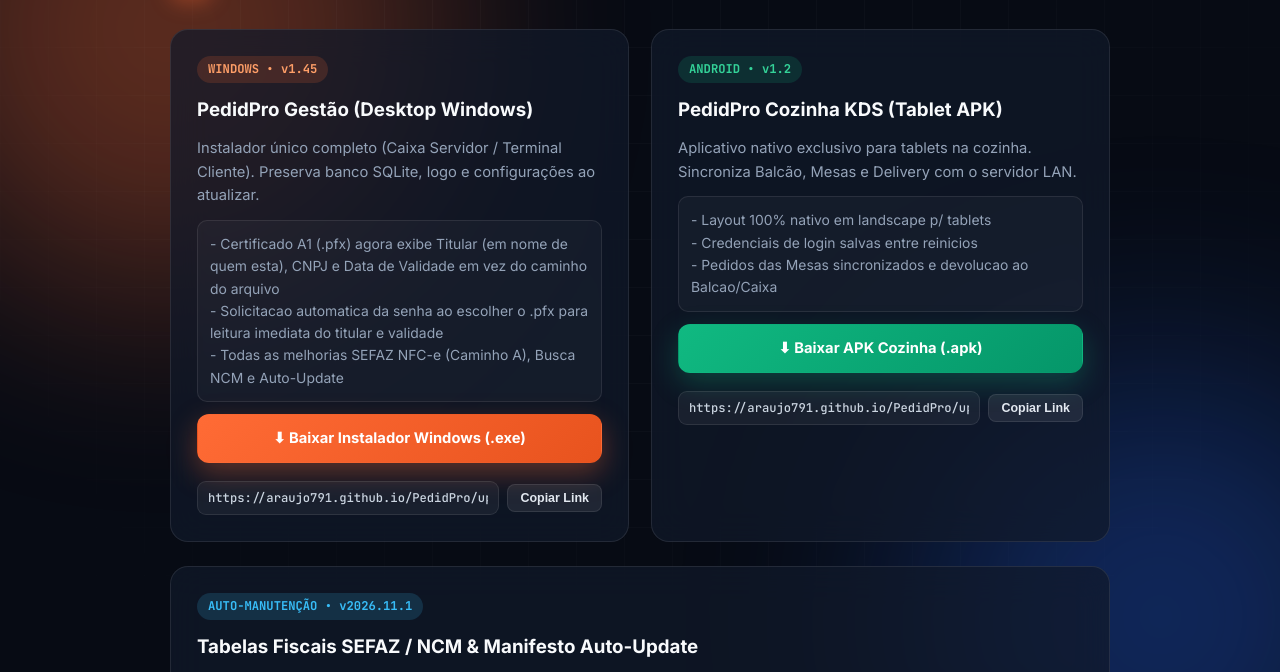
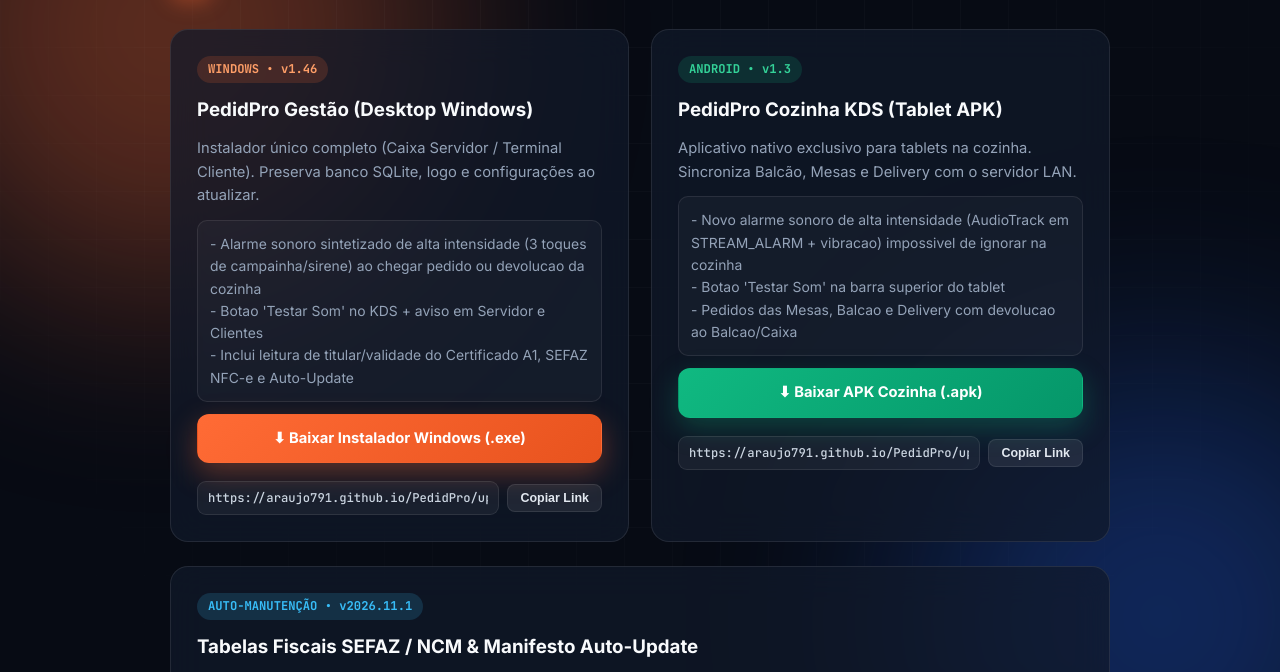
Before and after one commit to araujo791/PedidPro, a plain HTML site: page implantacao.html in a window 1280 px wide. Shown: the part 97-769 px from the top of the page. Drawn offline with Linux system fonts and the light colour scheme.

Commit message:
chore: update /updates/ to Windows v1.46 and Android APK v1.3

```diff
--- a/implantacao.html
+++ b/implantacao.html
@@ -54,11 +54,11 @@
 
     <div class="imp-grid">
       <div class="imp-card">
-        <span class="imp-tag" id="impWinVer">WINDOWS • v1.45</span>
+        <span class="imp-tag" id="impWinVer">WINDOWS • v1.46</span>
         <h3>PedidPro Gestão (Desktop Windows)</h3>
         <p style="color:var(--text-muted);font-size:0.92rem">Instalador único completo (Caixa Servidor / Terminal Cliente). Preserva banco SQLite, logo e configurações ao atualizar.</p>
         <div class="imp-notes" id="impWinNotes">Carregando notas da versão...</div>
-        <a id="impWinBtn" href="updates/Setup_PedidPro_Gestao_v1.45.exe" class="btn btn-primary btn-block" download>
+        <a id="impWinBtn" href="updates/Setup_PedidPro_Gestao_v1.46.exe" class="btn btn-primary btn-block" download>
           ⬇ Baixar Instalador Windows (.exe)
         </a>
         <div class="imp-url-row">
@@ -68,11 +68,11 @@
       </div>
 
       <div class="imp-card">
-        <span class="imp-tag green" id="impApkVer">ANDROID • v1.2</span>
+        <span class="imp-tag green" id="impApkVer">ANDROID • v1.3</span>
         <h3>PedidPro Cozinha KDS (Tablet APK)</h3>
         <p style="color:var(--text-muted);font-size:0.92rem">Aplicativo nativo exclusivo para tablets na cozinha. Sincroniza Balcão, Mesas e Delivery com o servidor LAN.</p>
         <div class="imp-notes" id="impApkNotes">Carregando notas da versão...</div>
-        <a id="impApkBtn" href="updates/PedidPro_Cozinha_v1.2.apk" class="btn btn-success btn-block" download>
+        <a id="impApkBtn" href="updates/PedidPro_Cozinha_v1.3.apk" class="btn btn-success btn-block" download>
           ⬇ Baixar APK Cozinha (.apk)
         </a>
         <div class="imp-url-row">
@@ -104,8 +104,8 @@
   <script>
     (function () {
       const base = window.location.href.replace(/\/[^\/]*$/, '');
-      document.getElementById('impWinUrl').value = base + '/updates/Setup_PedidPro_Gestao_v1.45.exe';
-      document.getElementById('impApkUrl').value = base + '/updates/PedidPro_Cozinha_v1.2.apk';
+      document.getElementById('impWinUrl').value = base + '/updates/Setup_PedidPro_Gestao_v1.46.exe';
+      document.getElementById('impApkUrl').value = base + '/updates/PedidPro_Cozinha_v1.3.apk';
       document.getElementById('impManifestUrl').value = base + '/updates/manifest.json';
       document.getElementById('impFiscalUrl').value = base + '/updates/fiscal_tables.json';
 
```
Also changed, not shown: updates/manifest.json, 4 other files.
